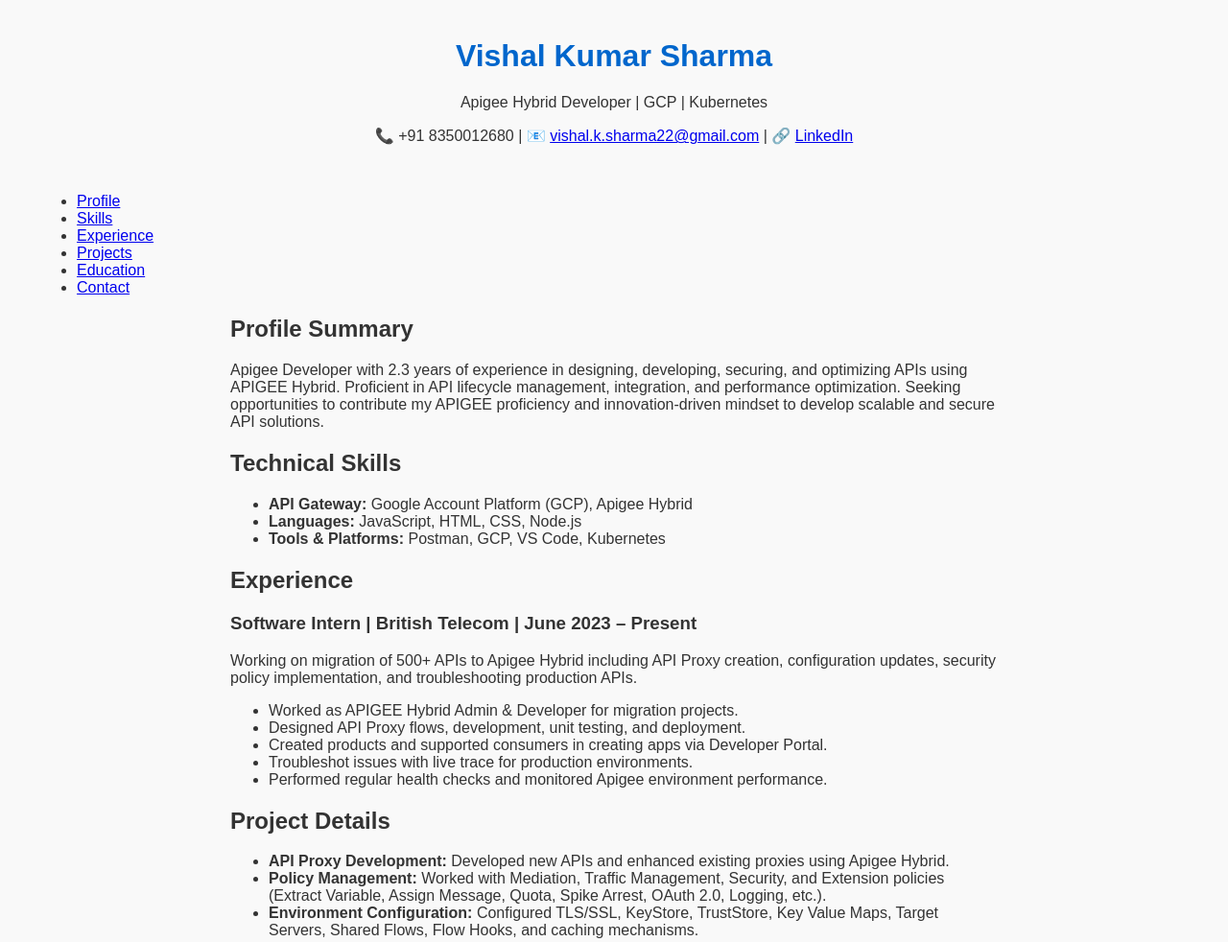
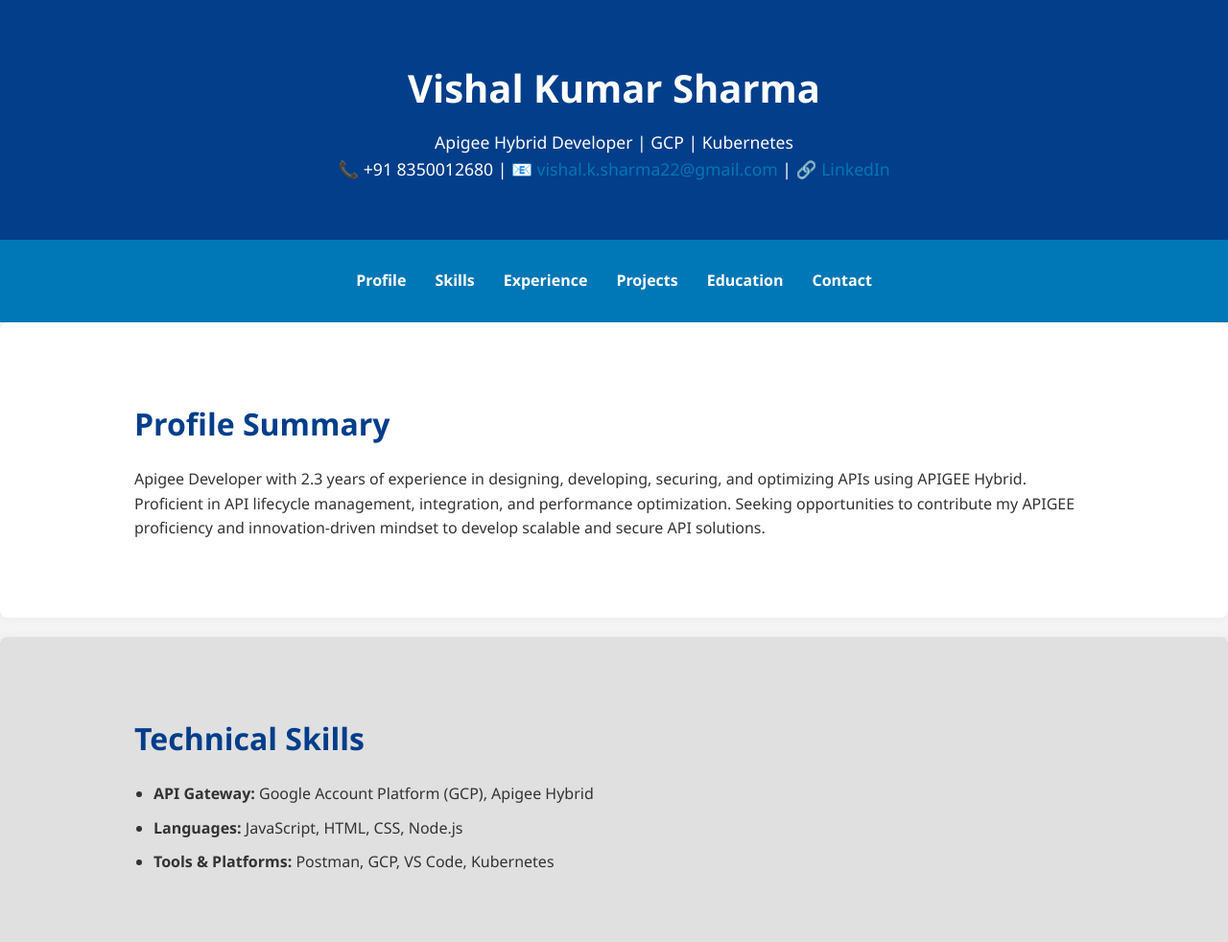
Before and after one commit to Vishal-ApigeeDeveloper/apigee-portfolio, a plain HTML site: page index.html in a window 1280 px wide. Shown: the top 982 px of the page at 96% size. Drawn offline with Linux system fonts and the light colour scheme.

Commit message:
Update style.css

```diff
--- a/style.css
+++ b/style.css
@@ -1,17 +1,146 @@
+/* ===========================
+   General Reset & Base Styles
+=========================== */
+* {
+  margin: 0;
+  padding: 0;
+  box-sizing: border-box;
+}
+
 body {
-  font-family: Arial, sans-serif;
-  margin: 40px;
-  background: #f9f9f9;
+  font-family: 'Segoe UI', Tahoma, Geneva, Verdana, sans-serif;
+  line-height: 1.6;
+  background-color: #f4f4f4;
   color: #333;
 }
+
+a {
+  color: #0077b6;
+  text-decoration: none;
+}
+
+a:hover {
+  text-decoration: underline;
+}
+
+/* ===========================
+   Container
+=========================== */
+.container {
+  width: 90%;
+  max-width: 1000px;
+  margin: auto;
+  padding: 20px 0;
+}
+
+/* ===========================
+   Header
+=========================== */
 header {
+  background-color: #023e8a;
+  color: #fff;
+  padding: 40px 0;
   text-align: center;
-  margin-bottom: 50px;
 }
-h1 {
-  color: #0066cc;
+
+header h1 {
+  font-size: 2.5rem;
+  margin-bottom: 10px;
 }
+
+header p {
+  font-size: 1.1rem;
+}
+
+/* ===========================
+   Navigation
+=========================== */
+nav {
+  background-color: #0077b6;
+}
+
+nav ul {
+  display: flex;
+  justify-content: center;
+  list-style: none;
+  flex-wrap: wrap;
+}
+
+nav ul li {
+  margin: 10px 15px;
+}
+
+nav ul li a {
+  color: #fff;
+  font-weight: bold;
+  transition: color 0.3s;
+}
+
+nav ul li a:hover {
+  color: #ffd60a;
+}
+
+/* ===========================
+   Sections
+=========================== */
 section {
-  max-width: 800px;
-  margin: auto;
+  padding: 60px 0;
+  background-color: #fff;
+  margin-bottom: 20px;
+  border-radius: 8px;
+  box-shadow: 0 0 10px rgba(0, 0, 0, 0.05);
 }
+
+section:nth-of-type(even) {
+  background-color: #e0e0e0;
+}
+
+section h2 {
+  font-size: 2rem;
+  margin-bottom: 20px;
+  color: #023e8a;
+}
+
+section ul {
+  list-style-type: disc;
+  padding-left: 20px;
+}
+
+section ul li {
+  margin-bottom: 10px;
+}
+
+/* ===========================
+   Contact Section
+=========================== */
+.contact-list li {
+  margin-bottom: 10px;
+}
+
+/* ===========================
+   Footer
+=========================== */
+footer {
+  background-color: #023e8a;
+  color: #fff;
+  text-align: center;
+  padding: 20px 0;
+  font-size: 0.9rem;
+}
+
+/* ===========================
+   Responsive Design
+=========================== */
+@media (max-width: 768px) {
+  nav ul {
+    flex-direction: column;
+  }
+
+  header h1 {
+    font-size: 2rem;
+  }
+
+  section h2 {
+    font-size: 1.5rem;
+  }
+}
```
